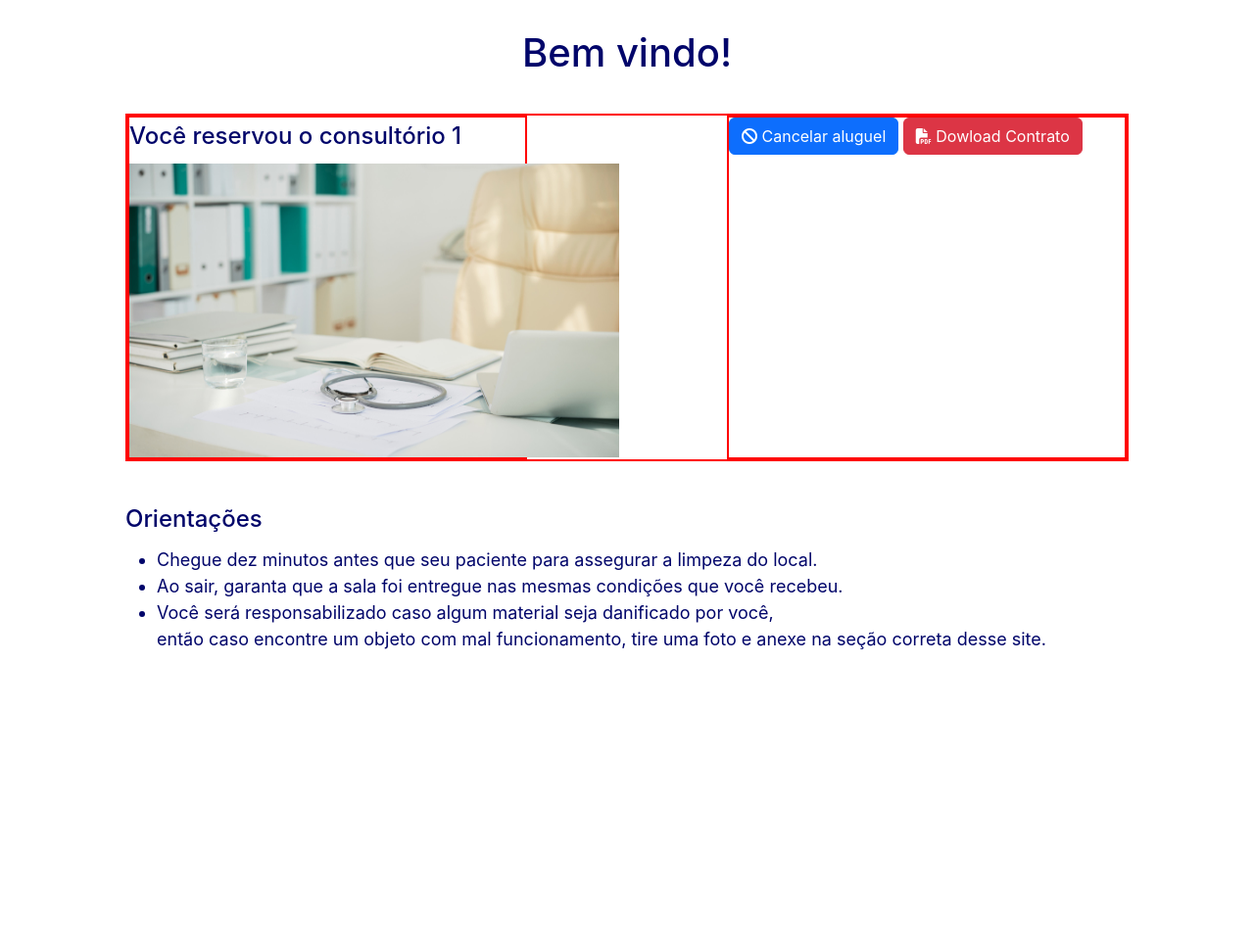
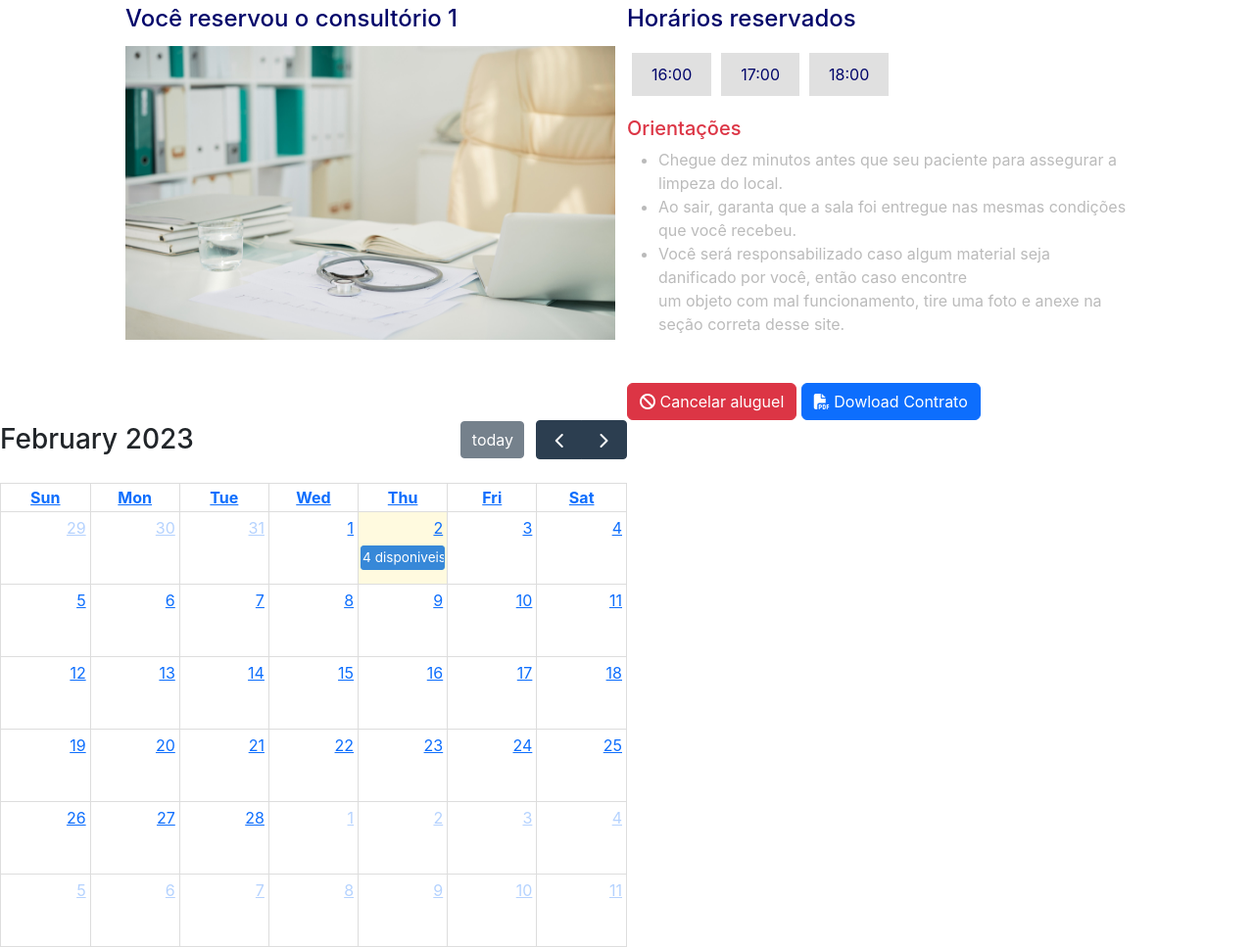
Before and after one commit to BDPorganization/unifisio, a PHP site: template src/views/menu.html in a window 1280 px wide. Shown: the part 82-1049 px from the top of the page at 98% size. Before the commit the page ends 745 px from the top, so only its background shows below. Run offline with PHP 8.4, Linux system fonts and the light colour scheme; the template is opened without the code that fills it, so the values that code supplies are empty; some libraries are stand-ins or nearby versions.

Commit message:
pesquisa sobre calendários

```diff
--- a/public/css/logado.css
+++ b/public/css/logado.css
@@ -102,16 +102,36 @@ body{
     height: 300px;
 }
 .sala-alugada{
-    border: 2px solid red;
     width: 80%;
     display: flex;
     flex-wrap: wrap;
     justify-content: space-between;
 }
-.sala-alugada div{
-    width: 40%;
+.sala-alugada > div{
+    width: 50%;
     text-align: start;
-    border: 2px solid red;
+}
+.horarios-alugados{
+    display: flex;
+    flex-wrap: wrap;
+    justify-content: start;
+    margin-top: 10px;
+}
+.sala-alugada p{
+    padding: 10px 20px;
+    margin: 5px;
+    text-align: center;
+    background-color: rgb(224, 224, 224);
+}
+.sala-alugada p:hover{
+    padding: 10px 20px;
+    margin: 5px;
+    text-align: start;
+    background-color: rgb(235, 235, 235);
+}
+.sala-alugada li{
+    font-size: 16px;
+    color: rgb(187, 187, 187);
 }
 .orientacoes{
     width: 80%;
--- a/src/views/menu.html
+++ b/src/views/menu.html
@@ -13,6 +13,28 @@
     <!-- Css externo -->
     <link rel="stylesheet" href="../../public/css/logado.css">
     <title>Minhas locações - Unifisio</title>
+
+    <script src='https://cdn.jsdelivr.net/npm/fullcalendar/index.global.min.js'></script>
+    <script src='fullcalendar/dist/index.global.js'></script>
+    <script>
+      document.addEventListener('DOMContentLoaded', function() {
+        const calendarEl = document.getElementById('calendar')
+        const calendar = new FullCalendar.Calendar(calendarEl, {
+            initialView: 'dayGridMonth',
+            timeZone: 'UTF-8',
+            events: [
+                {
+                id: 'a',
+                title: '4 disponiveis',
+                start: '2023-02-02'
+                }
+            ]
+        })
+        calendar.render();
+        console.log(calendar.getEvents());
+      })
+
+    </script>
 </head>
 <body>
     <nav class="navbar navbar-expand-lg bg-white">
@@ -69,28 +91,34 @@
 
     <section>
         <div class="div-inicial">
-            <h1>Bem vindo!</h1>
             <div class="sala-alugada">
                 <div>
                     <h4>Você reservou o consultório 1</h4>
                     <img src='../../public/img/sala3/1.jpg' alt=''>
                 </div>
                 <div>
-                    <a href="cancelar.php" class="btn btn-primary"><i class="fa-solid fa-ban"></i> Cancelar aluguel</a>
-                    <a href="cancelar.php" class="btn btn-danger"><i class="fa-solid fa-file-pdf"></i> Dowload Contrato</a>
+                    <h4>Horários reservados</h4>
+                    <div class="horarios-alugados">
+                        <p>16:00</p>
+                        <p>17:00</p>
+                        <p>18:00</p>
+                    </div>
+                    <div>
+                        <h5 class="text-danger mt-3">Orientações</h5>
+                        <ul class="mb-5">
+                            <li>Chegue dez minutos antes que seu paciente para assegurar a limpeza do local.</li>
+                            <li>Ao sair, garanta que a sala foi entregue nas mesmas condições que você recebeu.</li>
+                            <li>Você será responsabilizado caso algum material seja danificado por você, então caso encontre <br>um objeto com mal funcionamento, tire uma foto e anexe na seção correta desse site.</li>
+                        </ul>
+
+                    </div>
+                    <a href="cancelar.php" class="btn btn-danger"><i class="fa-solid fa-ban"></i> Cancelar aluguel</a>
+                    <a href="cancelar.php" class="btn btn-primary"><i class="fa-solid fa-file-pdf"></i> Dowload Contrato</a>
                 </div>
-            </div>
-            <div class="orientacoes">
-                <h4>Orientações</h4>
-                <ul>
-                    <li>Chegue dez minutos antes que seu paciente para assegurar a limpeza do local.</li>
-                    <li>Ao sair, garanta que a sala foi entregue nas mesmas condições que você recebeu.</li>
-                    <li>Você será responsabilizado caso algum material seja danificado por você, <br> então caso encontre um objeto com mal funcionamento, tire uma foto e anexe na seção correta desse site.</li>
-                </ul>
-
             </div>
         </div>
     </section>
+    <div id='calendar' class="w-50 h-50"></div>
 
     <!-- Script FontAwesome -->
     <script src="https://kit.fontawesome.com/a9ac96b7ba.js" crossorigin="anonymous"></script>
```
Also changed, not shown: public/img/body.png (deleted), public/img/data.png (deleted), public/img/imagem_index.png (deleted), public/img/imageminicial.jpg (deleted), public/img/studio.jpg (deleted), src/views/contato.html (added), src/views/especialidades.html (added).
